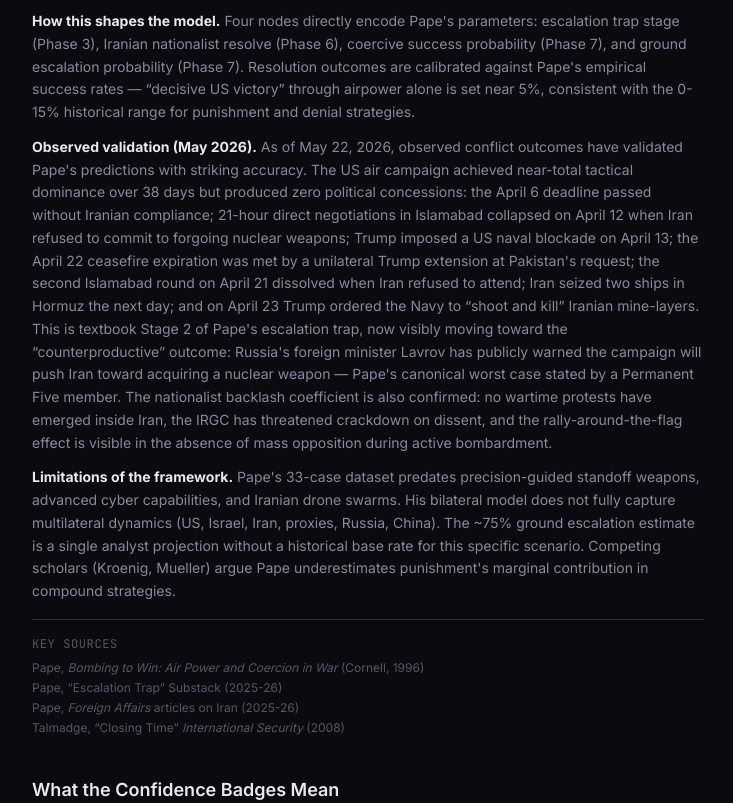
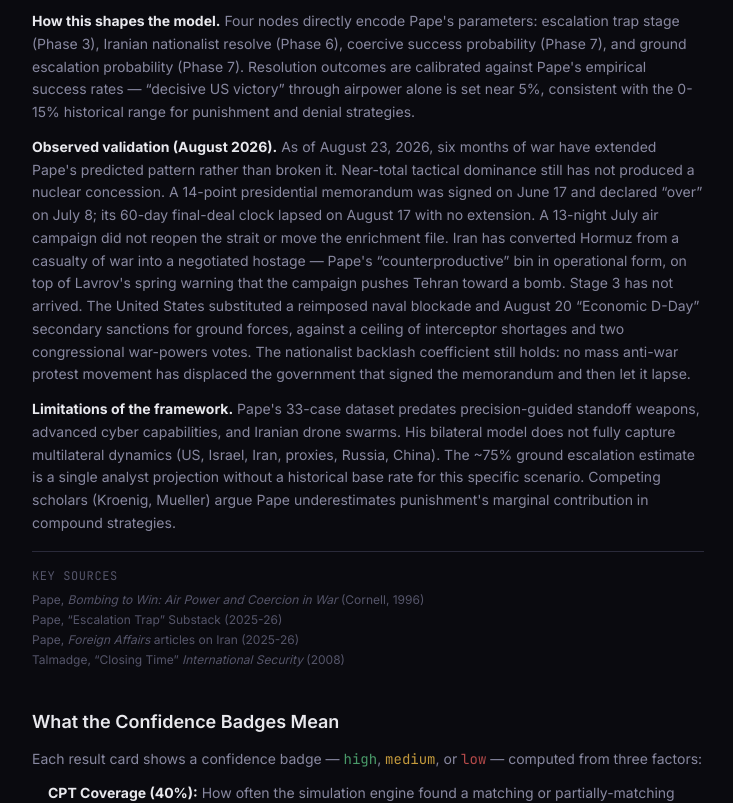
Before and after one commit to savvides/usairanmontecarlo, a Next.js app: page /methodology in a window 1280 px wide. Shown: the part 1400-2203 px from the top of the page, without its empty margins (272-1005 px from the left). Built offline with nearby package versions, Linux system fonts and the light colour scheme.

Commit message:
docs: point methodology, README, and sources at the 23 August snapshot

```diff
--- a/src/app/methodology/page.tsx
+++ b/src/app/methodology/page.tsx
@@ -108,24 +108,20 @@ export default function MethodologyPage() {
               near 5%, consistent with the 0-15% historical range for punishment and denial strategies.
             </p>
             <p>
-              <strong className="text-text-primary">Observed validation (May 2026).</strong> As of
-              May 22, 2026, observed conflict outcomes have validated Pape&apos;s predictions with
-              striking accuracy. The US air campaign achieved near-total tactical dominance over
-              38 days but produced zero political concessions: the April 6 deadline passed without
-              Iranian compliance; 21-hour direct negotiations in Islamabad collapsed on April 12
-              when Iran refused to commit to forgoing nuclear weapons; Trump imposed a US naval
-              blockade on April 13; the April 22 ceasefire expiration was met by a unilateral
-              Trump extension at Pakistan&apos;s request; the second Islamabad round on April 21
-              dissolved when Iran refused to attend; Iran seized two ships in Hormuz the next day;
-              and on April 23 Trump ordered the Navy to &ldquo;shoot and kill&rdquo; Iranian
-              mine-layers. This is textbook Stage 2 of Pape&apos;s escalation trap, now visibly
-              moving toward the &ldquo;counterproductive&rdquo; outcome: Russia&apos;s foreign
-              minister Lavrov has publicly warned the campaign will push Iran toward acquiring a
-              nuclear weapon — Pape&apos;s canonical worst case stated by a Permanent Five member.
-              The nationalist backlash coefficient is also confirmed: no wartime protests have
-              emerged inside Iran, the IRGC has threatened crackdown on dissent, and the
-              rally-around-the-flag effect is visible in the absence of mass opposition during
-              active bombardment.
+              <strong className="text-text-primary">Observed validation (August 2026).</strong> As of
+              August 23, 2026, six months of war have extended Pape&apos;s predicted pattern rather
+              than broken it. Near-total tactical dominance still has not produced a nuclear
+              concession. A 14-point presidential memorandum was signed on June 17 and declared
+              &ldquo;over&rdquo; on July 8; its 60-day final-deal clock lapsed on August 17 with no
+              extension. A 13-night July air campaign did not reopen the strait or move the
+              enrichment file. Iran has converted Hormuz from a casualty of war into a negotiated
+              hostage — Pape&apos;s &ldquo;counterproductive&rdquo; bin in operational form, on top
+              of Lavrov&apos;s spring warning that the campaign pushes Tehran toward a bomb. Stage 3
+              has not arrived. The United States substituted a reimposed naval blockade and
+              August 20 &ldquo;Economic D-Day&rdquo; secondary sanctions for ground forces, against
+              a ceiling of interceptor shortages and two congressional war-powers votes. The
+              nationalist backlash coefficient still holds: no mass anti-war protest movement has
+              displaced the government that signed the memorandum and then let it lapse.
             </p>
             <p>
               <strong className="text-text-primary">Limitations of the framework.</strong> Pape&apos;s
@@ -212,7 +208,7 @@ export default function MethodologyPage() {
             </li>
             <li>
               <strong className="text-text-primary">Snapshot-in-time model</strong> — parameters
-              reflect conditions as of our last manual update (May 22, 2026). The simulation is updated
+              reflect conditions as of our last manual update (August 23, 2026). The simulation is updated
               manually as significant developments unfold in the ongoing conflict, ensuring readers see a structured timeline rather than stale information.
             </li>
             <li>
--- a/src/data/sources.json
+++ b/src/data/sources.json
@@ -79,6 +79,38 @@
       "url": "https://www.chathamhouse.org/regions/middle-east-and-north-africa/iran",
       "type": "geopolitical",
       "usedFor": ["Iranian domestic politics", "Regime stability analysis", "Diplomatic dynamics"]
+    },
+    {
+      "id": "islamabad-memorandum",
+      "title": "Islamabad Memorandum of Understanding between the United States of America and the Islamic Republic of Iran",
+      "publisher": "Wikipedia / Wikisource",
+      "url": "https://en.wikipedia.org/wiki/Islamabad_Memorandum",
+      "type": "geopolitical",
+      "usedFor": ["17 June 2026 MoU terms", "60-day window", "blockade lift and collapse"]
+    },
+    {
+      "id": "kpler-hormuz-mou-2026-08",
+      "title": "60 days of a broken US-Iran MoU: the market stopped waiting for Hormuz",
+      "publisher": "Kpler",
+      "url": "https://www.kpler.com/blog/60-days-of-a-broken-us-iran-mou-the-market-stopped-waiting-for-hormuz",
+      "type": "economic",
+      "usedFor": ["Hormuz flows July–August 2026", "MoU lapse 17 August", "crossing counts"]
+    },
+    {
+      "id": "reuters-oil-2026-08",
+      "title": "Oil market starts pricing in a prolonged Hormuz crisis",
+      "publisher": "Reuters",
+      "url": "https://www.reuters.com/commentary/reuters-open-interest/oil-market-starts-pricing-prolonged-hormuz-crisis-2026-08-18/",
+      "type": "economic",
+      "usedFor": ["Brent path", "Iranian export collapse", "August oil prices"]
+    },
+    {
+      "id": "wikipedia-casualties-2026",
+      "title": "Casualties of the 2026 Iran war",
+      "publisher": "Wikipedia",
+      "url": "https://en.wikipedia.org/wiki/Casualties_of_the_2026_Iran_war",
+      "type": "osint",
+      "usedFor": ["Iran death-toll range", "Lebanon Health Ministry figures", "US KIA/wounded as of 21 July"]
     }
   ]
 }
```
Also changed, not shown: 1 other file (tests, documents, lock files or other folders).
